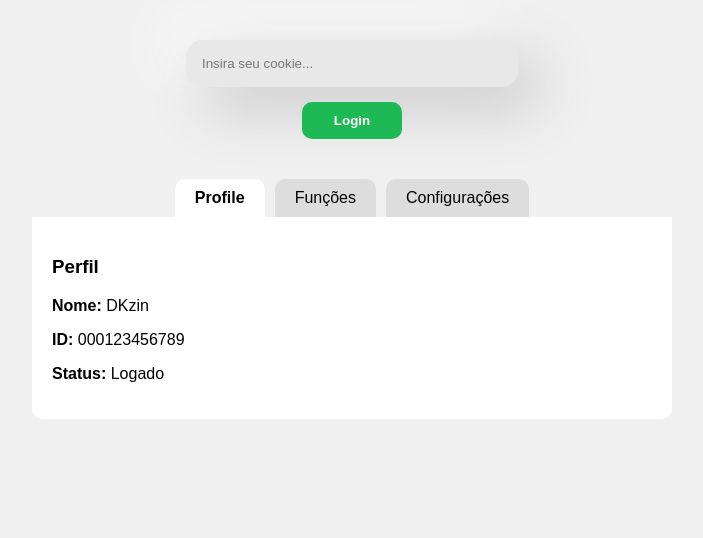
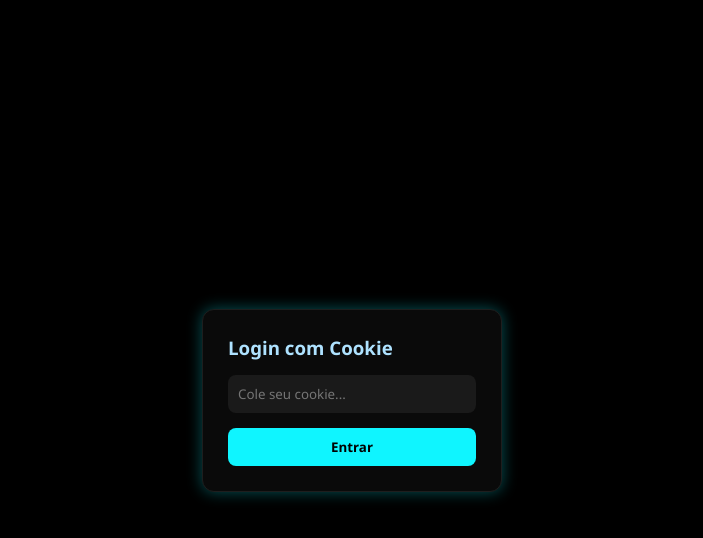
Before and after one commit to SrDark222/Teste, a plain HTML site: page index.html in a window 1280 px wide. Shown: the whole page, without its empty margins (288-991 px from the left). Drawn offline with Linux system fonts and the light colour scheme.

Commit message:
Update index.html

```diff
--- a/index.html
+++ b/index.html
@@ -1,101 +1,130 @@
-<!DOCTYPE html><html lang="en">
+<!DOCTYPE html>
+<html lang="pt-br">
 <head>
-  <meta charset="UTF-8" />
-  <meta name="viewport" content="width=device-width, initial-scale=1.0" />
-  <title>Ogar Cookie Dashboard</title>
+  <meta charset="UTF-8">
+  <title>Painel do DK</title>
   <style>
+    * {margin: 0; padding: 0; box-sizing: border-box; font-family: 'Segoe UI', sans-serif;}
     body {
-      font-family: Arial, sans-serif;
-      background: #f0f0f0;
-      margin: 0;
-      padding: 0;
+      background: #000;
+      color: #aee2ff;
+      height: 100vh;
       display: flex;
+      justify-content: center;
+      align-items: center;
+    }
+    #login, #painel {
+      background: #0a0a0a;
+      border: 1px solid #1e1e1e;
+      box-shadow: 0 0 15px #0ff5ff55;
+      padding: 25px;
+      border-radius: 12px;
+      width: 300px;
+      display: none;
       flex-direction: column;
-      align-items: center;
-      padding-top: 40px;
-    }.input {
+      gap: 15px;
+      animation: fadeIn 0.5s ease;
+    }
+    #login.active, #painel.active {display: flex;}
+    input {
+      padding: 10px;
       border: none;
-  padding: 1rem;
-  border-radius: 1rem;
-  background: #e8e8e8;
-  box-shadow: 20px 20px 60px #c5c5c5, -20px -20px 60px #ffffff;
-  transition: 0.3s;
-  width: 300px;
+      border-radius: 8px;
+      outline: none;
+      background: #1a1a1a;
+      color: #aee2ff;
     }
-.input:focus {
-  outline: none;
-  background: #e8e8e8;
-  box-shadow: inset 20px 20px 60px #c5c5c5, inset -20px -20px 60px #ffffff;
+    button {
+      background: #0ff5ff;
+      color: #000;
+      padding: 10px;
+      border: none;
+      border-radius: 8px;
+      cursor: pointer;
+      font-weight: bold;
+      transition: background 0.2s;
     }
-
-button {
-  margin-top: 15px;
-  padding: 0.7rem 2rem;
-  border: none;
-  border-radius: 10px;
-  background-color: #1db954;
-  color: white;
-  font-weight: bold;
-  cursor: pointer;
+    button:hover {background: #09d3e0;}
+    .aba-btns {
+      display: flex;
+      gap: 10px;
+      justify-content: center;
     }
-
-.tabs {
-  display: flex;
-  margin-top: 40px;
+    .aba {
+      display: none;
+      padding-top: 15px;
     }
-.tab-button {
-  padding: 10px 20px;
-  background: #ddd;
-  border-radius: 10px 10px 0 0;
-  cursor: pointer;
-  margin: 0 5px;
-}
-.tab-button.active {
-  background: #fff;
-  font-weight: bold;
-}
-
-.tab-content {
-  background: #fff;
-  padding: 20px;
-  border-radius: 0 0 10px 10px;
-  width: 80%;
-  max-width: 600px;
-  display: none;
-}
-.tab-content.active {
+    .aba.active {
       display: block;
     }
-
+    @keyframes fadeIn {
+      from {opacity: 0; transform: scale(0.95);}
+      to {opacity: 1; transform: scale(1);}
+    }
   </style>
 </head>
 <body>
-  <input type="text" class="input" placeholder="Insira seu cookie...">
-  <button>Login</button>  <div class="tabs">
-    <div class="tab-button active" onclick="openTab('profile')">Profile</div>
-    <div class="tab-button" onclick="openTab('funcoes')">Funções</div>
-    <div class="tab-button" onclick="openTab('config')">Configurações</div>
-  </div>  <div id="profile" class="tab-content active">
-    <h3>Perfil</h3>
-    <p><strong>Nome:</strong> DKzin</p>
-    <p><strong>ID:</strong> 000123456789</p>
-    <p><strong>Status:</strong> Logado</p>
-  </div>  <div id="funcoes" class="tab-content">
-    <h3>Funções Rápidas</h3>
-    <button>Remover todos amigos</button>
-    <button>Parar de seguir todos</button>
-    <button>Desativar DM de todos</button>
-  </div>  <div id="config" class="tab-content">
-    <h3>Configurações</h3>
-    <p><label>Cookie atual:</label><br><input type="text" class="input" value="Seu cookie..." /></p>
-    <button>Atualizar Cookie</button>
-    <button>Resetar Configs</button>
-  </div>  <script>
-    function openTab(tabId) {
-      document.querySelectorAll('.tab-button').forEach(btn => btn.classList.remove('active'));
-      document.querySelectorAll('.tab-content').forEach(tab => tab.classList.remove('active'));
-      document.querySelector(`[onclick="openTab('${tabId}')"]`).classList.add('active');
-      document.getElementById(tabId).classList.add('active');
+
+  <div id="login" class="active">
+    <h3>Login com Cookie</h3>
+    <input type="text" id="cookie" placeholder="Cole seu cookie..." required>
+    <button onclick="fazerLogin()">Entrar</button>
+  </div>
+
+  <div id="painel">
+    <h2>Painel do DK</h2>
+    <div class="aba-btns">
+      <button onclick="trocarAba('perfil')">Perfil</button>
+      <button onclick="trocarAba('amigos')">Amigos</button>
+      <button onclick="trocarAba('seguir')">Seguindo</button>
+    </div>
+
+    <div id="perfil" class="aba active">
+      <p><b>Nome:</b> <span id="nome"></span></p>
+      <p><b>ID:</b> <span id="id"></span></p>
+    </div>
+
+    <div id="amigos" class="aba">
+      <p>Função de remover amigos aqui...</p>
+    </div>
+
+    <div id="seguir" class="aba">
+      <p>Função de parar de seguir aqui...</p>
+    </div>
+  </div>
+
+  <script>
+    function fazerLogin() {
+      const cookie = document.getElementById('cookie').value.trim();
+      if (!cookie) return alert("Cookie obrigatório, DK!");
+      localStorage.setItem('cookieDK', cookie);
+      document.getElementById('login').classList.remove('active');
+      document.getElementById('painel').classList.add('active');
+      carregarPerfil();
     }
-  </script></body>
+
+    function trocarAba(qual) {
+      document.querySelectorAll('.aba').forEach(a => a.classList.remove('active'));
+      document.getElementById(qual).classList.add('active');
+    }
+
+    function carregarPerfil() {
+      const cookie = localStorage.getItem('cookieDK') || '';
+      // Simulação de perfil, troca por fetch real se quiser depois
+      document.getElementById('nome').innerText = 'DKZIN';
+      document.getElementById('id').innerText = '1979';
+    }
+
+    // Se já tiver cookie salvo, pula pro painel
+    window.onload = () => {
+      if (localStorage.getItem('cookieDK')) {
+        document.getElementById('login').classList.remove('active');
+        document.getElementById('painel').classList.add('active');
+        carregarPerfil();
+      } else {
+        document.getElementById('login').classList.add('active');
+      }
+    }
+  </script>
+</body>
 </html>
```
Lines whose indentation alone changed are shown as unchanged.
